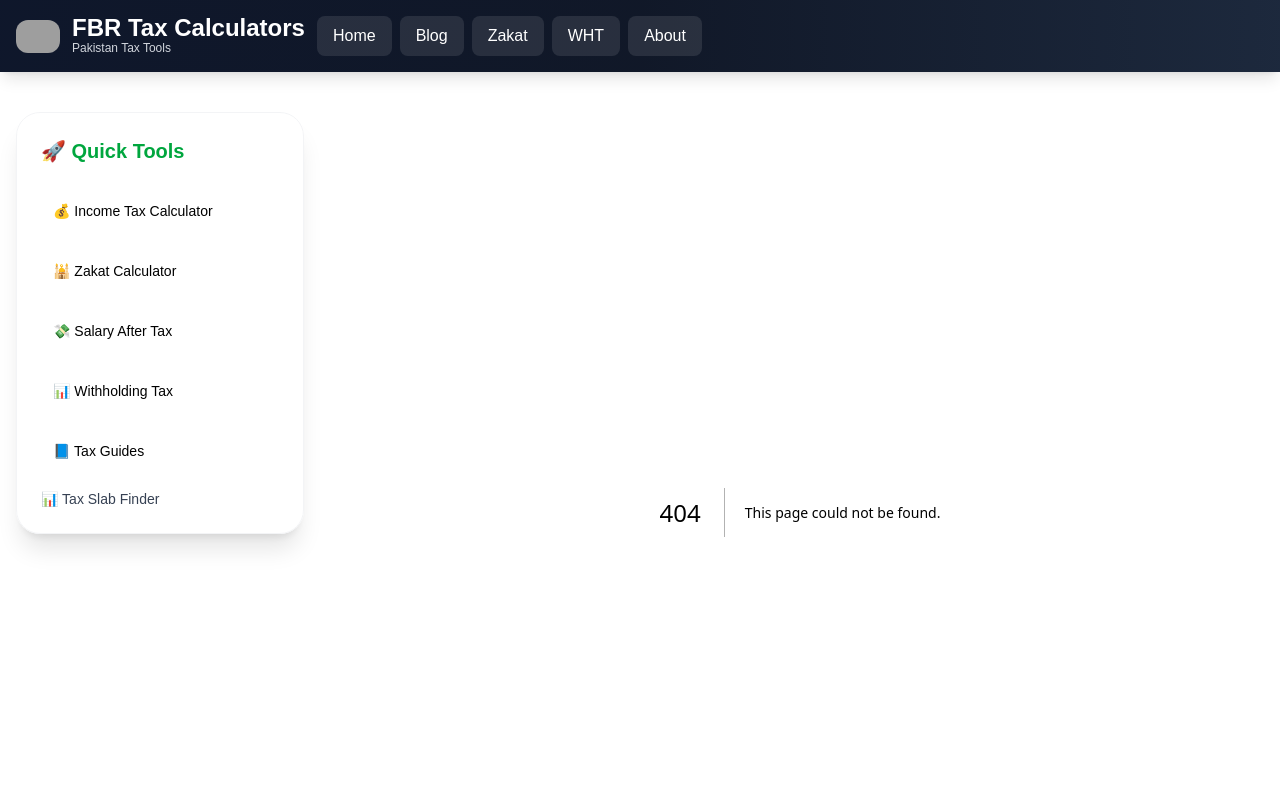
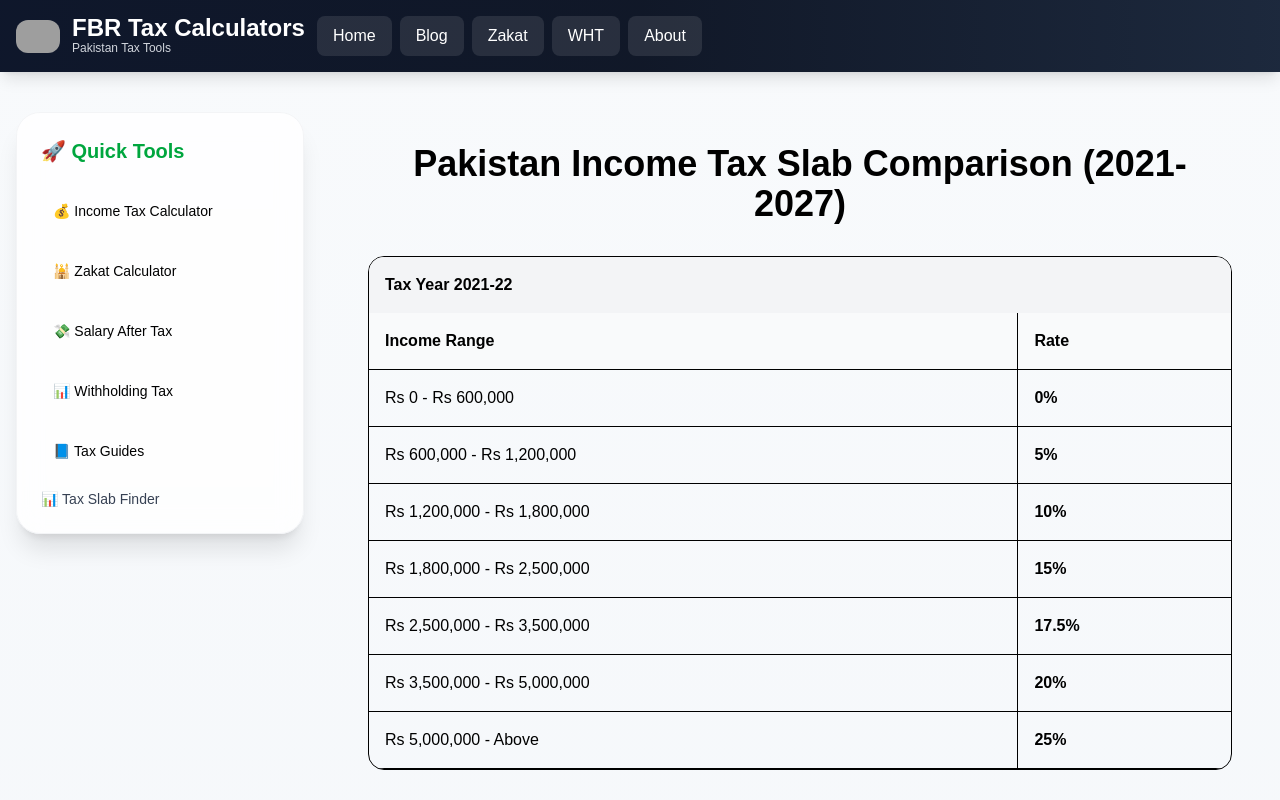
Before and after one commit to muhammadobaid1986/fbrtaxcalculators, a Next.js app: page /tax-slab-comparison-pakistan in a window 1280 px wide. Before the commit this address had no page. Shown: the top 800 px of the page. Built offline with nearby package versions, Linux system fonts and the light colour scheme; grey boxes are pictures that could not be loaded.

Commit message:
Added multi-year tax data (2021-2027) and SEO optimization

```diff
--- a/app/page.tsx
+++ b/app/page.tsx
@@ -1,3 +1,11 @@
+export const metadata = {
+  title: "FBR Tax Calculator Pakistan 2021-2027 | Income Tax Slabs & Salary Tax",
+  description:
+    "Calculate Pakistan income tax online. View FBR tax slabs from 2021 to 2027, compare yearly changes, and check salary tax instantly.",
+  keywords:
+    "FBR tax calculator Pakistan, income tax slabs 2025-26, tax slabs 2026-27 Pakistan, salary tax calculator Pakistan",
+};
+
 "use client";
 
 import { useEffect, useState } from "react";
@@ -50,6 +58,15 @@ const taxData: Record<string, Slab[]> = {
     { min: 2400000, max: 3600000, rate: 0.25, fixed: 186000 },
     { min: 3600000, max: Infinity, rate: 0.35, fixed: 486000 },
   ],
+   "2026-27": [
+  { min: 0, max: 600000, rate: 0, fixed: 0 },
+  { min: 600000, max: 1200000, rate: 0.01, fixed: 0 },
+  { min: 1200000, max: 2400000, rate: 0.15, fixed: 6000 },
+  { min: 2400000, max: 3600000, rate: 0.25, fixed: 186000 },
+  { min: 3600000, max: Infinity, rate: 0.35, fixed: 486000 },
+],
+
+
 };
 
 export default function Home() {
@@ -414,6 +431,18 @@ const seconds = now ? now.getSeconds() : 0;
   </div>
 </a>
 
+<a href="/tax-slab-comparison-pakistan">
+  <div className="bg-white rounded-2xl shadow-lg p-6 hover:shadow-xl transition">
+    <div className="text-4xl mb-4">📊</div>
+    <h3 className="text-xl font-bold mb-2">
+      Tax Slab Comparison
+    </h3>
+    <p className="text-gray-600">
+      Compare FBR tax slabs year by year.
+    </p>
+  </div>
+</a>
+
   </div>
 
 </div>
--- /dev/null
+++ b/app/tax-slab-comparison-pakistan/page.tsx
@@ -0,0 +1,51 @@
+import { taxData } from "../lib/tax";
+
+export const metadata = {
+  title: "Pakistan Tax Slab Comparison (2021-2027) | FBR Rate Changes",
+  description:
+    "Compare Pakistan income tax slabs year by year from 2021 to 2027. See how FBR tax rates changed over time.",
+};
+
+export default function TaxComparison() {
+  const years = Object.keys(taxData);
+
+  return (
+    <div className="max-w-6xl mx-auto p-8">
+      <h1 className="text-4xl font-bold mb-8 text-center">
+        Pakistan Income Tax Slab Comparison (2021-2027)
+      </h1>
+
+      {years.map((year) => (
+        <div key={year} className="mb-10 border rounded-2xl overflow-hidden">
+          <div className="bg-gray-100 p-4 font-bold">
+            Tax Year {year}
+          </div>
+
+          <table className="w-full text-left border-collapse">
+            <thead>
+              <tr className="bg-gray-50 border-b">
+                <th className="p-4 border-r">Income Range</th>
+                <th className="p-4">Rate</th>
+              </tr>
+            </thead>
+            <tbody>
+              {taxData[year].map((slab, index) => (
+                <tr key={index} className="border-b">
+                  <td className="p-4 border-r">
+                    Rs {slab.min.toLocaleString()} -{" "}
+                    {slab.max === Infinity
+                      ? "Above"
+                      : `Rs ${slab.max.toLocaleString()}`}
+                  </td>
+                  <td className="p-4 font-bold">
+                    {slab.rate * 100}%
+                  </td>
+                </tr>
+              ))}
+            </tbody>
+          </table>
+        </div>
+      ))}
+    </div>
+  );
+}
```
